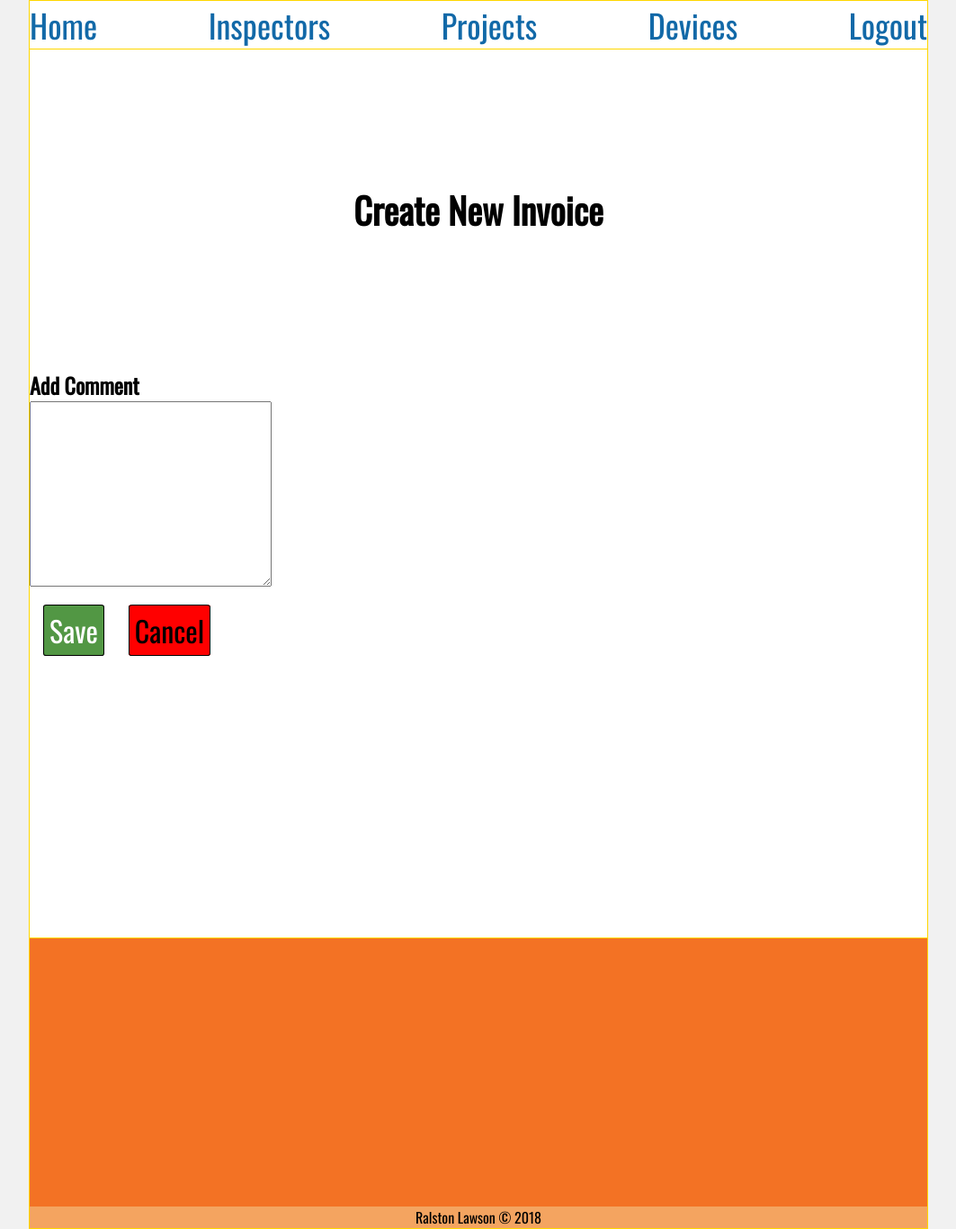
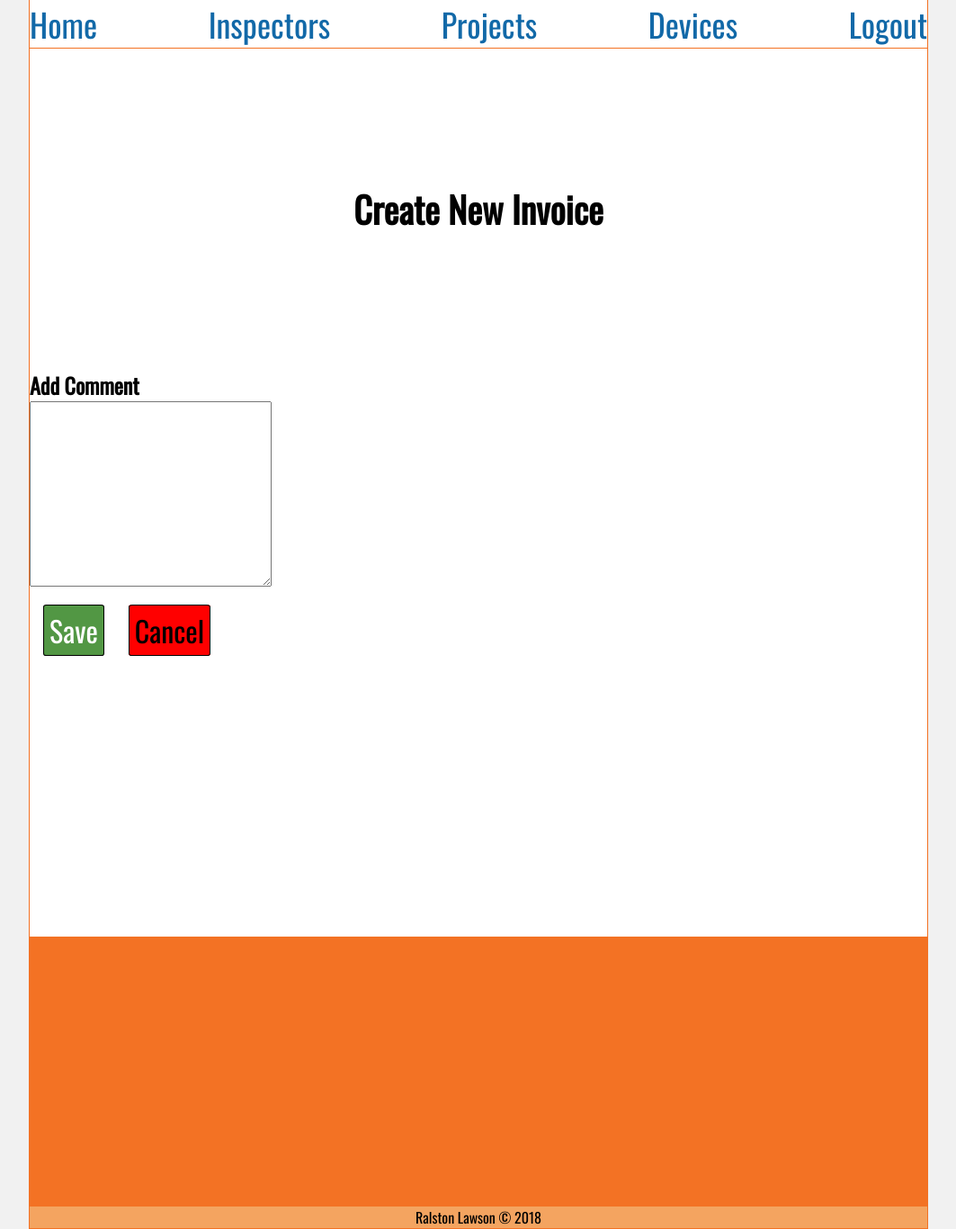
Before and after one commit to Ralst0n/inspection-manager, a Django app: page /invoices/new in a window 1280 px wide. Shown: the whole page at 90% size, without its empty margins (108-1171 px from the left). Run offline with Django 3.2, Linux system fonts and the light colour scheme; parts of the project's set-up code (start-up, migrations or seed data) failed here and were passed over; some libraries are stand-ins or nearby versions; some web fonts are replaced.

Commit message:
change border colors from gold to prudent-orange

```diff
--- a/apps/static/css/base_nav.css
+++ b/apps/static/css/base_nav.css
@@ -1,3 +1,7 @@
+:root {
+    --prudent-orange: #F37224;
+    --prudent-blue: #1269A8;
+}
 *, html, body {
     box-sizing: border-box;
     margin: 0;
@@ -56,7 +60,7 @@ nav {
 }
 
 .menu {
-    background-color: gold;
+    background-color: var(--prudent-orange);
     width: 100%;
     height: auto;
     padding: 0 14px;
@@ -102,7 +106,7 @@ h1{
       min-height:150px;
       height:100%;
       width: 100%;
-      background-color: #F37224;
+      background-color: var(--prudent-orange);
   }
   #info{
       height: 25px;
@@ -123,7 +127,7 @@ h1{
         margin: 0;
     }
     #site-nav{
-        border-bottom: gold 1px solid;
+        border-bottom: var(--prudent-orange) 1px solid;
         height: 15%;
     }
     .container {
@@ -146,15 +150,17 @@ h1{
         color: #1269A8;
     }
     footer {
-        border-top: gold 1px solid;
+        border-top: var(--prudent-orange) 1px solid;
         width: 100%;
         max-height: 450px;
     }
     .hamburger-container .burger1, .burger2, .burger3, .menu, .change, .menu-box{
         display: none;
     }
-    div .menu {
+    .menu {
         display: none;
+        border: none;
+        background-color: #FFF;
     }
 
 
@@ -177,12 +183,23 @@ h1{
 /* SCREEN SIZE >= 1024px */
 @media screen and (min-width: 1024px) {
     .container{
-        border: 1px solid gold;
+        border-left: 1px solid var(--prudent-orange);
+        border-right: 1px solid var(--prudent-orange);
+        border-bottom: 1px solid var(--prudent-orange);
         max-width: 1000px;
         margin: 0 auto;
         height: auto;
         background-color: #FFF;
         min-height: 1366px;
+    }
+
+    .hamburger-container .burger1, .burger2, .burger3, .menu, .change, .menu-box{
+        display: none;
+    }
+    .menu {
+        display: none;
+        border: none;
+        background-color: #FFF;
     }
 }
 
@@ -208,3 +225,7 @@ a, href{
     background-color: rgb(82, 151, 68);
     color: #fff;
 }
+
+.automatic-comment{
+    color: var(--prudent-orange);
+}
```
